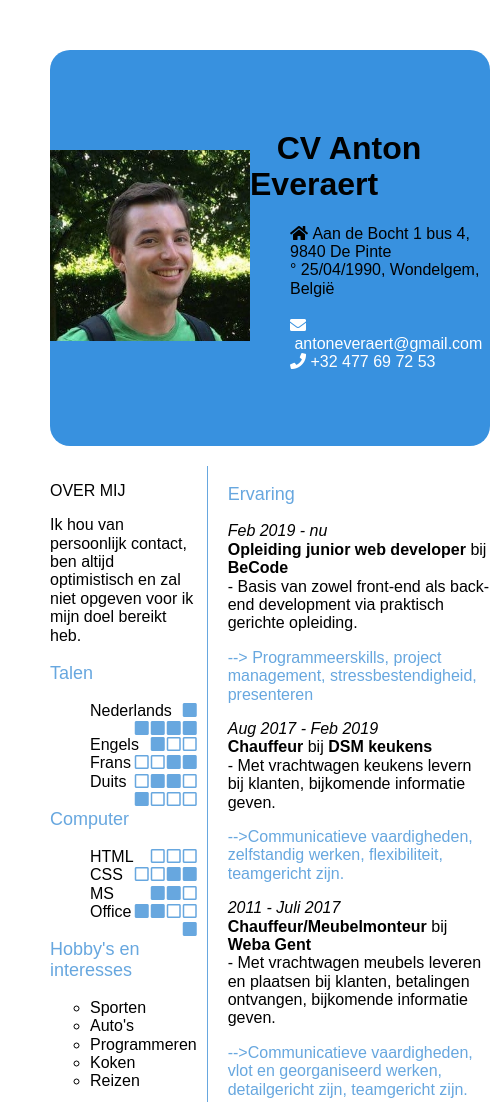
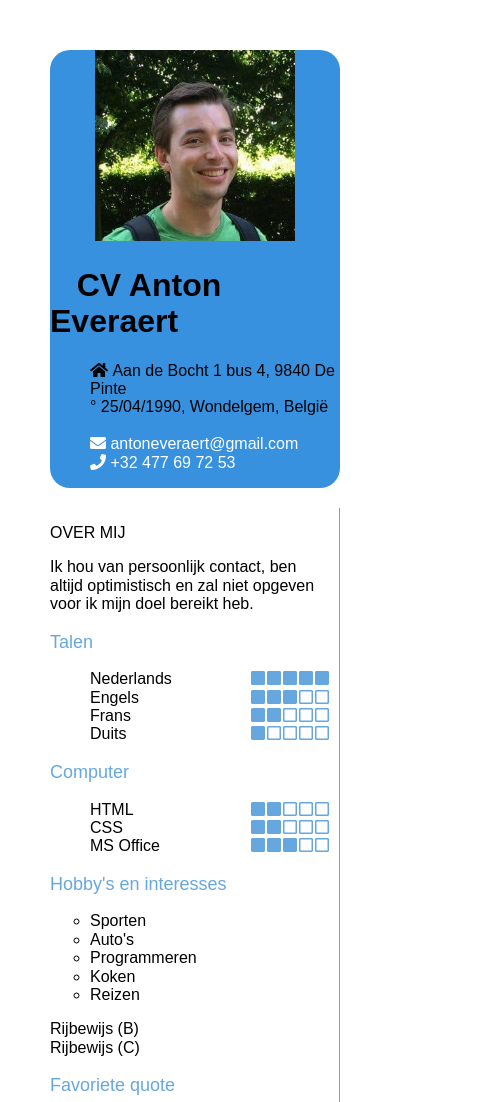
Before and after one commit to Anton90/My-CV, a plain HTML site: page index.html in a window 390 px wide. Shown: the top 1102 px of the page, 490 px wide, since content can reach past the window. Drawn offline with nearby package versions, Linux system fonts and the light colour scheme.

Commit message:
added responsiveness

```diff
--- a/styles.css
+++ b/styles.css
@@ -10,6 +10,24 @@
 	grid-gap: 20px;
 	padding: 50px;
 }
+
+@media only screen and (max-width: 700px) {
+	.container {
+		display: flex;
+		flex-direction: column;
+	}
+
+	.fa-square {
+	display: inline-block;
+	margin: auto;
+	}
+
+	.general {
+		display: flex;
+		flex-wrap: wrap;
+	}
+}
+
 .general {
 	grid-column: 1 / 3;
 	background-color: #3891DF;
```
Also changed, not shown: index.html (+1 -1 lines).
